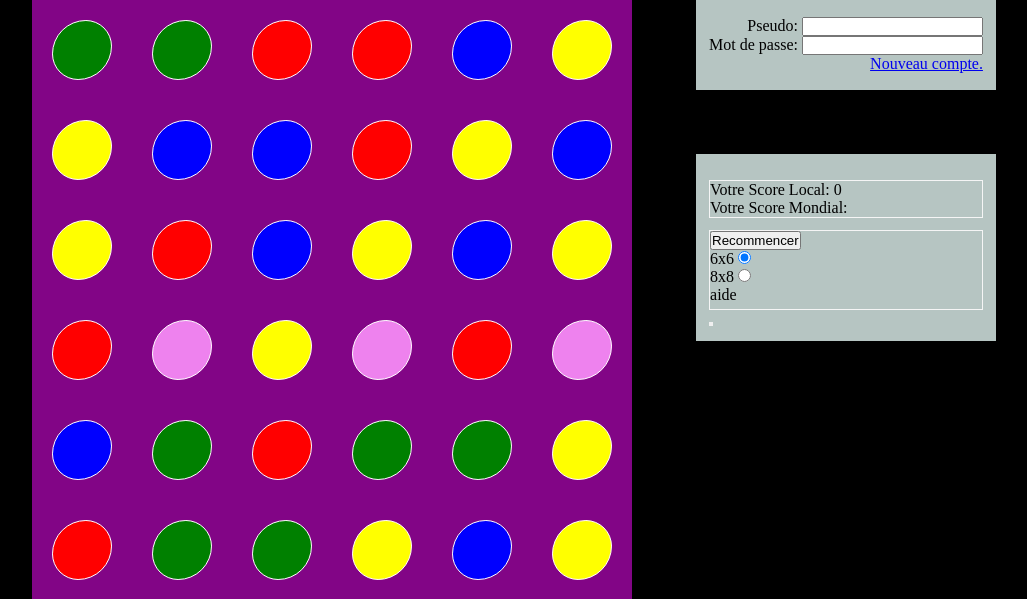
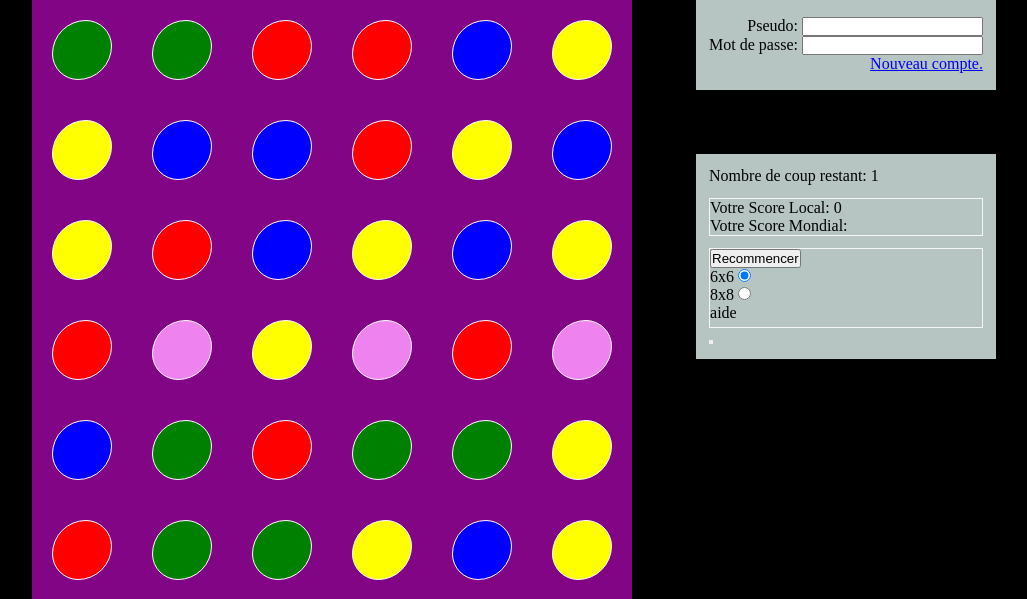
Before and after one commit to frizdt/FrizdtJeweled, a PHP site: page /index.html in a window 1280 px wide. Shown: the part 138-737 px from the top of the page, without its empty margins (126-1153 px from the left). Run offline with PHP 8.4, Linux system fonts and the light colour scheme.

Commit message:
add restart and scoring and grate

```diff
--- a/css/style.css
+++ b/css/style.css
@@ -34,6 +34,28 @@ main {
 	display: flex;
 	flex-flow: wrap row;
 	justify-content: center;
+}
+div > span {
+	width: auto;
+	position: relative;
+	margin: auto;
+}
+.popup p {
+	text-align: center;
+	font-size: 6vw;
+	text-shadow: black 1px 1px 2px;
+}
+.popup {
+	user-select: none;
+	display: flex;
+	align-items: center;
+	justify-content: center;
+	flex-direction: column;
+	background-color: rgba(0, 0, 0, 0.5);
+	color: aliceblue;
+	position: absolute;
+	display: none;
+	z-index: 10;
 }
 .zoneJeu {
 	width: 600px;
--- a/index.html
+++ b/index.html
@@ -12,7 +12,12 @@
 	<body>
 		<header><h1>FrizdtJeweled</h1></header>
 		<main>
+		<div>
+			<span class="popup"><p></p>
+			<button class="restart">Recommencer</button>
+			</span>
 			<div class="zoneJeu"></div>
+		</div>
 
 			<div class="side">
 				<div class="compte">
@@ -26,21 +31,22 @@
 					</div>
 				</div>
 				<div class="espaceComun">
+					<div class="nb-coup">Nombre de coup restant: <span></span></div>
 					<div class="scores">
 						<div class="local">Votre Score Local: <span></span></div>
 						<div class="mondiale">Votre Score Mondial: <span></span></div>
 						<div class="select"></div>
 					</div>
 					<div class="optJeu">
-						<button>Recommencer</button>
+						<button class="restart">Recommencer</button>
 						<div class="grille">
 							<p>
 								<label for="6x6">6x6 </label
-								><input type="radio" name="grille" id="6x6" checked />
+								><input type="radio" name="grille" id="6x6" value="6" checked />
 							</p>
 							<p>
 								<label for="8x8">8x8 </label
-								><input type="radio" name="grille" id="8x8" />
+								><input type="radio" name="grille" id="8x8" value="8" />
 							</p>
 						</div>
 						<p>aide</p>
@@ -51,6 +57,7 @@
 				</div>
 			</div>
 			<script src="./js/animDiam.js"></script>
+			<script src="./js/script.js"></script>
 		</main>
 	</body>
 </html>
--- a/js/animDiam.js
+++ b/js/animDiam.js
@@ -1,5 +1,5 @@
 class Jeu {
-	constructor(theGrille = 6) {
+	constructor(theGrille = 6, coup = 50) {
 		this.aColor = ["rouge", "vert", "bleu", "jaune", "violet"];
 		this.diam1 = null;
 		this.diam2 = null;
@@ -7,7 +7,8 @@ class Jeu {
 		this.grille = theGrille;
 		this.score = 0;
 		this.combo = 0;
-		document.querySelector(".scores .local span").innerHTML = 0;
+		this.nbCoup = coup;
+
 		document.querySelectorAll(".zoneJeu").forEach((e) => {
 			e.addEventListener("click", (event) => {
 				this.combo = 0;
@@ -26,6 +27,8 @@ class Jeu {
 				}
 				if (this.diam1 !== null && this.diam2 !== null) {
 					if (this.animeDiamSelect()) {
+						this.nbCoup--;
+						document.querySelector(".nb-coup span").innerHTML = this.nbCoup;
 						this.aligner();
 					} else {
 						this.resetDiam();
@@ -45,20 +48,34 @@ class Jeu {
 					this.score += this.scoring(calcScore);
 					document.querySelector(".scores .local span").innerHTML = this.score;
 					this.downAnimation();
+				} else if (this.nbCoup == 0) {
+					document.querySelector(".popup").style.display = "flex";
+					document.querySelector(".popup").style.width =
+						this.grille * 100 + "px";
+					document.querySelector(".popup").style.height =
+						this.grille * 100 + "px";
+					document.querySelector(
+						".popup p"
+					).innerHTML = `Votre score est de ${this.score} `;
 				}
 			});
 		});
-		this.start(this.grille);
 	}
 
-	start(nb = 6) {
+	start(nbGrille = 6, coup = 50) {
 		let tabJeu = "";
 		let test = true;
-
+		this.score = 0;
+		document.querySelector(".scores .local span").innerHTML = 0;
+		this.grille = nbGrille;
+		this.nbCoup = coup;
+		document.querySelector(".nb-coup span").innerHTML = this.nbCoup;
+		document.querySelector(".zoneJeu").style.width = nbGrille * 100 + "px";
+		document.querySelector(".zoneJeu").style.height = nbGrille * 100 + "px";
 		while (test) {
 			tabJeu = "";
-			for (let i = 0; i < nb; i++) {
-				for (let x = 0; x < nb; x++) {
+			for (let i = 0; i < nbGrille; i++) {
+				for (let x = 0; x < nbGrille; x++) {
 					tabJeu += `<div class = 'diam ${this.createDiamaColor()}' style='left: ${
 						i * 100 + 20
 					}px; top: ${x * 100 + 20}px'></div>`;
@@ -340,5 +357,3 @@ class Jeu {
 		return new Promise((resolve) => setTimeout(resolve, time));
 	}
 }
-
-new Jeu(6);
--- /dev/null
+++ b/js/script.js
@@ -0,0 +1,17 @@
+let mygame = new Jeu();
+mygame.start(6, 1);
+
+document.querySelectorAll(".restart").forEach((e) => {
+	e.addEventListener("click", () => {
+		document.querySelector(".popup").style.display = "none";
+		let test = document.querySelectorAll('input[name="grille"]');
+		let checked = 0;
+		for (let i = 0; i < test.length; i++) {
+			if (test[i].checked) {
+				checked = test[i].value;
+			}
+		}
+		console.log(checked);
+		mygame.start(checked, 4);
+	});
+});
```
